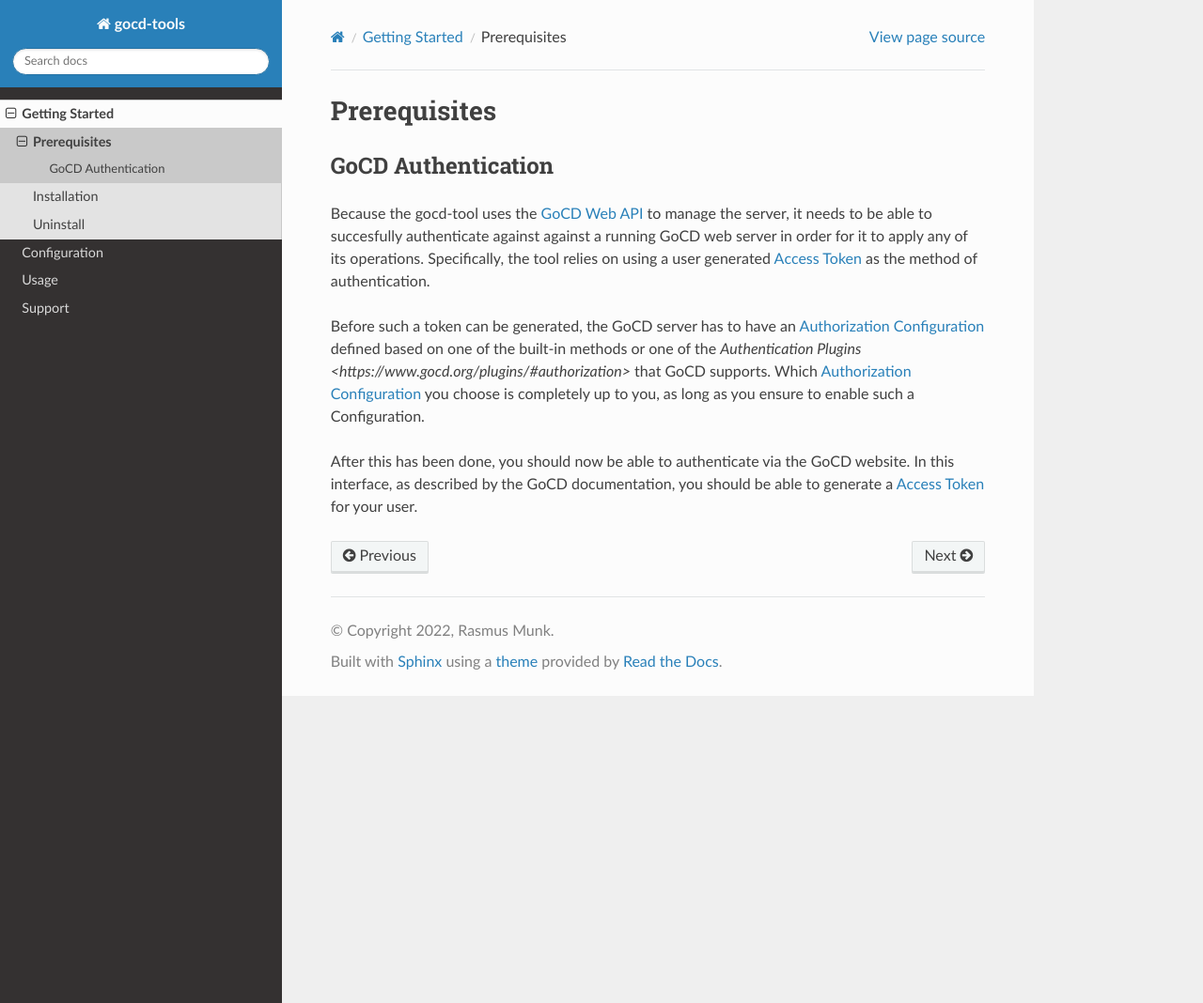
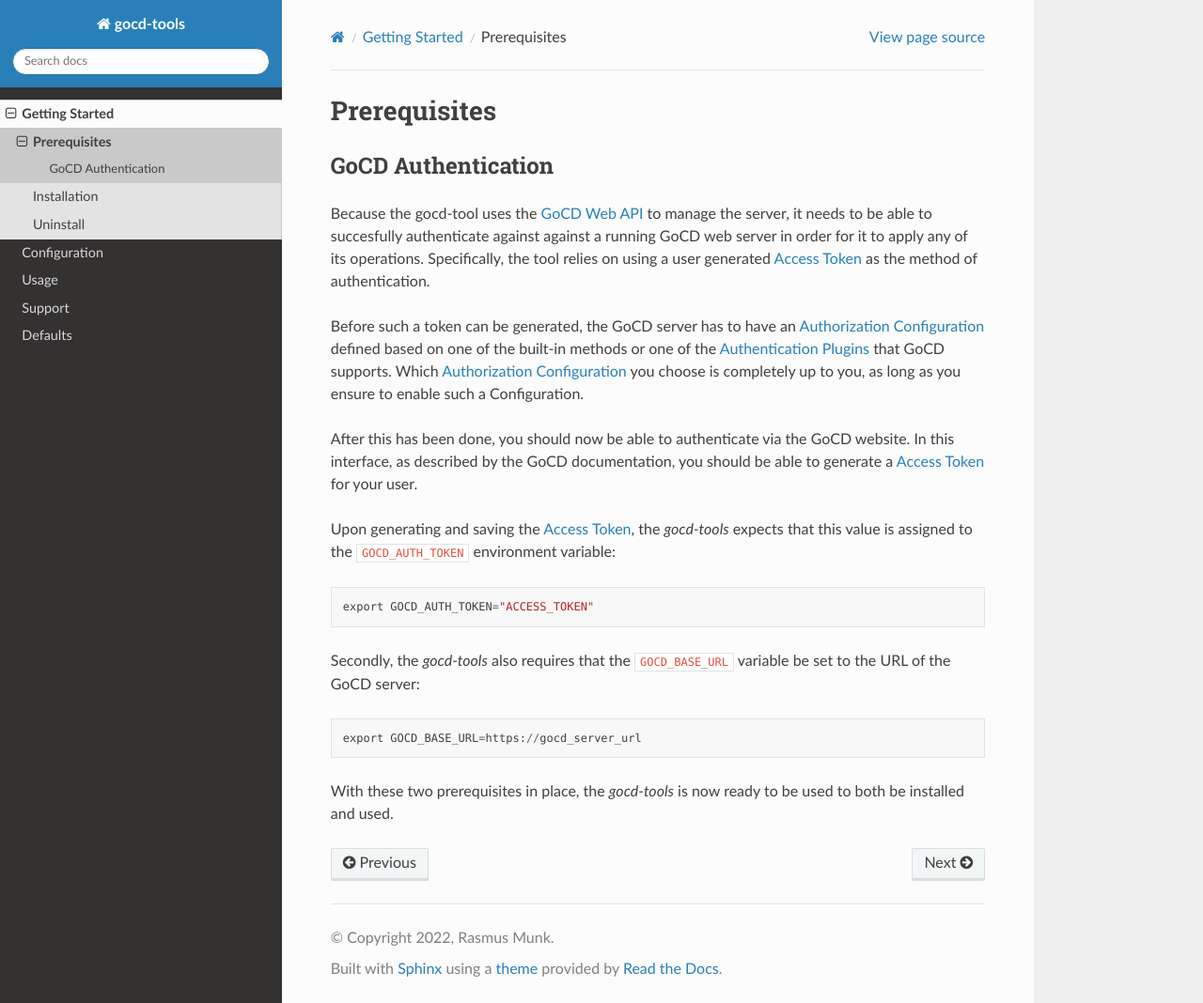
Before and after one commit to rasmunk/gocd-tools, a Sphinx documentation site: the page built from docs/source/sections/getting-started/prerequisites.rst, in a window 1280 px wide and 1068 px high. Shown: the whole window at 94% size. Built offline with Sphinx 7.4.7 and the Read the Docs theme 2.0.0, drawn with Linux system fonts in a browser that asks for light colours.

Commit message:
Additional work on the docs

```diff
--- a/docs/source/sections/configuration/index.rst
+++ b/docs/source/sections/configuration/index.rst
@@ -3,8 +3,12 @@
 
 The gocd-tools have to be properly configured before it can be effectively used.
 Most importantly, it relies on that the config you want to apply to a particular GoCD server is stored
-in the relative user directory path `~/.gocd-tools/config`. In this directory, the tool expects to find a set of YAML files
+in the relative user directory path ``~/.gocd-tools/config``. In this directory, the tool expects to find a set of YAML files
 that define the configuration that it should apply to the GoCD server in question.
+
+An explanation of the different configuration files can be seen in :ref:`Configuration Files <target configuration files>`.
 
 .. toctree::
     :maxdepth: 2
+
+    config_files
--- /dev/null
+++ b/docs/source/sections/defaults/index.rst
@@ -0,0 +1,4 @@
+Defaults
+========
+
+Here is a list of default values.
--- a/docs/source/sections/getting-started/prerequisites.rst
+++ b/docs/source/sections/getting-started/prerequisites.rst
@@ -7,8 +7,19 @@
 Because the gocd-tool uses the `GoCD Web API <https://api.gocd.org/current/>`_ to manage the server, it needs to be able to succesfully authenticate against against a running GoCD web server in order for it to apply any of its operations.
 Specifically, the tool relies on using a user generated `Access Token <https://docs.gocd.org/current/configuration/access_tokens.html>`_ as the method of authentication.
 
-Before such a token can be generated, the GoCD server has to have an `Authorization Configuration <https://docs.gocd.org/current/configuration/dev_authentication.html>`_ defined based on one of the built-in methods or one of the `Authentication Plugins <https://www.gocd.org/plugins/#authorization>` that GoCD supports.
+Before such a token can be generated, the GoCD server has to have an `Authorization Configuration <https://docs.gocd.org/current/configuration/dev_authentication.html>`_ defined based on one of the built-in methods or one of the `Authentication Plugins <https://www.gocd.org/plugins/#authorization>`_ that GoCD supports.
 Which `Authorization Configuration <https://docs.gocd.org/current/configuration/dev_authentication.html>`_ you choose is completely up to you, as long as you ensure to enable such a Configuration.
 
 After this has been done, you should now be able to authenticate via the GoCD website. In this interface, as described by the
 GoCD documentation, you should be able to generate a `Access Token <https://docs.gocd.org/current/configuration/access_tokens.html>`_ for your user.
+
+Upon generating and saving the `Access Token <https://docs.gocd.org/current/configuration/access_tokens.html>`_, the `gocd-tools` expects that this value
+is assigned to the ``GOCD_AUTH_TOKEN`` environment variable::
+
+    export GOCD_AUTH_TOKEN="ACCESS_TOKEN"
+
+Secondly, the `gocd-tools` also requires that the ``GOCD_BASE_URL`` variable be set to the URL of the GoCD server::
+
+    export GOCD_BASE_URL=https://gocd_server_url
+
+With these two prerequisites in place, the `gocd-tools` is now ready to be used to both be installed and used.
--- a/docs/source/sections/getting-started/uninstallation.rst
+++ b/docs/source/sections/getting-started/uninstallation.rst
@@ -1,13 +1,13 @@
 Uninstall
 =========
 
-To uninstall the `gocd-tools`, simply reverse the recommended `pip install` operation presented in the installation section::
+To uninstall the `gocd-tools`, simply reverse the recommended ``pip install`` operation presented in the installation section::
 
     pip3 uninstall gocd-tools
 
 This will remove the tool itself, but will not remove the associated configuration files that it uses to configure your GoCD server.
 To remove these, removed the directory where the `gocd-tools` expects to find the configuration files.
-By default, unless user customized, the expectation is that these will be located in the `~/.gocd-tools/config` path::
+By default, unless user customized, the expectation is that these will be located in the ``~/.gocd-tools/config`` path::
 
     rm -fr ~/.gocd-tools
 
--- a/docs/source/sections/support/types.rst
+++ b/docs/source/sections/support/types.rst
@@ -1,5 +1,7 @@
 Supported Types
 ===============
+
+.. _target supported types:
 
 Which types the tool support, is defined by how many of the objects and operations in the `GoCD API <https://api.gocd.org/current/#introduction>`_ I have gotten around to implement. Currently, the tools supports configuring the following types.
 
```
Also changed, not shown: docs/source/index.rst (+8 -1 lines), docs/source/sections/configuration/config_files.rst (added, +10 -0 lines).
